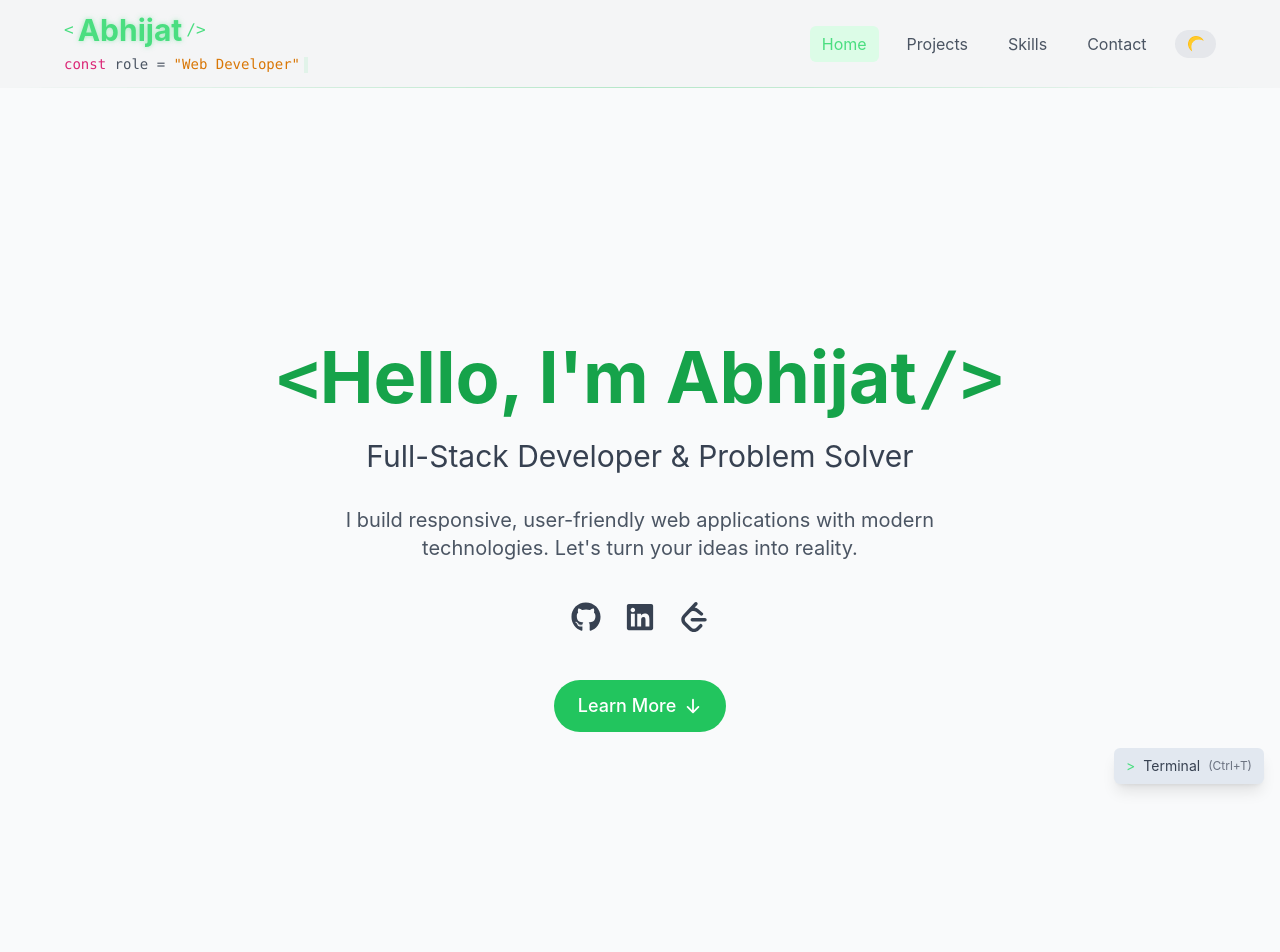
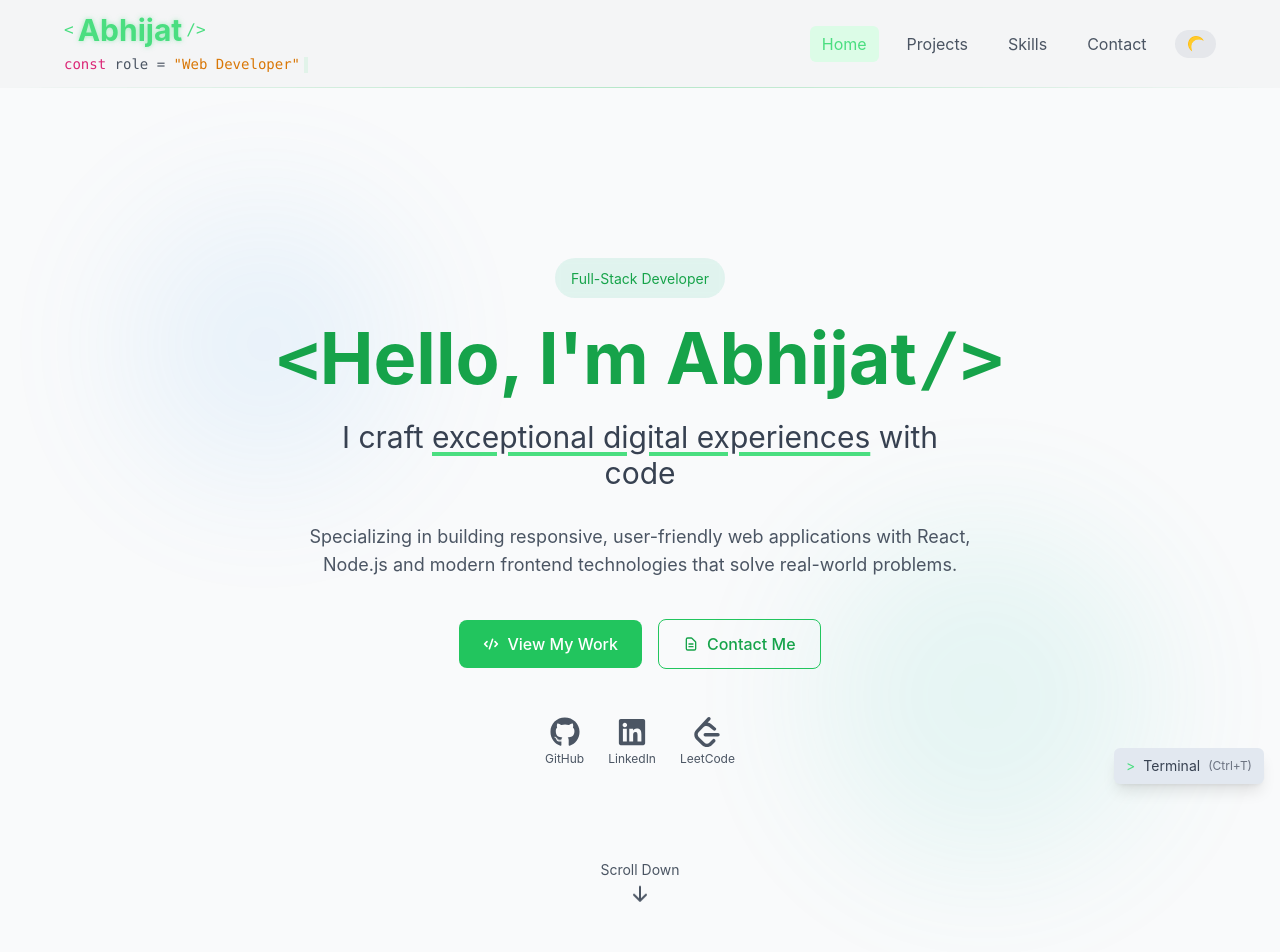
Before and after one commit to Abhijat05/My-portfolio, a React (Vite) app: page / in a window 1280 px wide. Shown: the top 952 px of the page. Built offline with nearby package versions, Linux system fonts and the light colour scheme.

Commit message:
feat: Enhance HomePage layout with improved styling, new action buttons, and social links integration

```diff
--- a/src/pages/HomePage.jsx
+++ b/src/pages/HomePage.jsx
@@ -2,9 +2,10 @@ import React from 'react';
 import { motion } from 'framer-motion';
 import AboutMe from '../components/AboutMe';
 import { useTheme } from '../context/ThemeContext';
-import { FaGithub, FaLinkedin, FaTwitter } from 'react-icons/fa';
+import { FaGithub, FaLinkedin } from 'react-icons/fa';
 import { SiLeetcode } from 'react-icons/si';
-import { HiArrowDown } from 'react-icons/hi';
+import { HiArrowDown, HiCode, HiOutlineDocumentText } from 'react-icons/hi';
+import { Link } from 'react-router-dom';
 
 const HomePage = () => {
   const { theme } = useTheme();
@@ -47,11 +48,42 @@ const HomePage = () => {
       initial="initial"
       animate="animate"
     >
-      {/* Hero Section */}
+      {/* Hero Section with improved layout */}
       <motion.div
-        className="min-h-screen flex flex-col justify-center items-center px-4"
+        className={`min-h-screen flex flex-col justify-center items-center px-4 relative ${theme === 'dark' ? 'bg-grid-pattern' : ''}`}
         variants={itemVariants}
       >
+        {/* Decorative elements */}
+        <motion.div
+          className="absolute top-20 left-10 w-32 h-32 md:w-64 md:h-64 rounded-full opacity-10 blur-3xl"
+          animate={{
+            backgroundColor: theme === 'dark' ? ['#10B981', '#3B82F6', '#10B981'] : ['#34D399', '#60A5FA', '#34D399'],
+            scale: [1, 1.1, 1],
+          }}
+          transition={{ duration: 10, repeat: Infinity }}
+        />
+
+        <motion.div
+          className="absolute bottom-20 right-10 w-40 h-40 md:w-80 md:h-80 rounded-full opacity-10 blur-3xl"
+          animate={{
+            backgroundColor: theme === 'dark' ? ['#3B82F6', '#10B981', '#3B82F6'] : ['#60A5FA', '#34D399', '#60A5FA'],
+            scale: [1, 1.1, 1],
+          }}
+          transition={{ duration: 12, repeat: Infinity }}
+        />
+
+        {/* Main content */}
+        <motion.div className="z-10 text-center">
+          <motion.div
+            className="inline-block mb-6 p-2 px-4 rounded-full bg-opacity-20 backdrop-blur-sm"
+            style={{ backgroundColor: theme === 'dark' ? 'rgba(16, 185, 129, 0.1)' : 'rgba(16, 185, 129, 0.1)' }}
+            variants={itemVariants}
+          >
+            <span className={`text-sm ${theme === 'dark' ? 'text-green-400' : 'text-green-600'}`}>
+              Full-Stack Developer
+            </span>
+          </motion.div>
+
           <motion.h1
             className={`text-5xl md:text-7xl font-bold mb-6 ${theme === 'dark' ? 'text-green-400' : 'text-green-600'}`}
             variants={itemVariants}
@@ -62,46 +94,86 @@ const HomePage = () => {
           </motion.h1>
 
           <motion.h2
-          className={`text-2xl md:text-3xl ${theme === 'dark' ? 'text-gray-300' : 'text-gray-700'} mb-8 text-center max-w-2xl`}
+            className={`text-2xl md:text-3xl ${theme === 'dark' ? 'text-gray-300' : 'text-gray-700'} mb-8 max-w-2xl mx-auto`}
             variants={itemVariants}
           >
-          Full-Stack Developer & Problem Solver
+            I craft <span className="underline decoration-green-400 decoration-4 underline-offset-4">exceptional digital experiences</span> with code
           </motion.h2>
 
           <motion.p
-          className={`text-xl ${theme === 'dark' ? 'text-gray-300' : 'text-gray-600'} max-w-2xl text-center mb-10`}
+            className={`text-lg ${theme === 'dark' ? 'text-gray-400' : 'text-gray-600'} max-w-2xl mx-auto mb-10`}
             variants={itemVariants}
           >
-          I build responsive, user-friendly web applications with modern technologies.
-          Let's turn your ideas into reality.
+            Specializing in building responsive, user-friendly web applications with React,
+            Node.js and modern frontend technologies that solve real-world problems.
           </motion.p>
 
-        {/* Social Links */}
+          {/* Action buttons */}
           <motion.div
-          className="flex space-x-6 mb-12"
+            className="flex flex-col md:flex-row justify-center items-center gap-4 mb-12"
             variants={itemVariants}
           >
-          <a href="https://github.com/yourusername" target="_blank" rel="noopener noreferrer"
-            className={`text-3xl ${theme === 'dark' ? 'text-gray-300 hover:text-green-400' : 'text-gray-700 hover:text-green-600'} transition-colors`}>
-            <FaGithub />
-          </a>
-          <a href="https://linkedin.com/in/yourusername" target="_blank" rel="noopener noreferrer"
-            className={`text-3xl ${theme === 'dark' ? 'text-gray-300 hover:text-green-400' : 'text-gray-700 hover:text-green-600'} transition-colors`}>
-            <FaLinkedin />
-          </a>
-          <a href="https://leetcode.com/yourusername" target="_blank" rel="noopener noreferrer"
-            className={`text-3xl ${theme === 'dark' ? 'text-gray-300 hover:text-green-400' : 'text-gray-700 hover:text-green-600'} transition-colors`}>
-            <SiLeetcode />
-          </a>
+            <Link to="/projects">
+              <motion.button
+                className={`px-6 py-3 rounded-lg ${theme === 'dark' ? 'bg-green-600 hover:bg-green-700' : 'bg-green-500 hover:bg-green-600'} text-white font-medium flex items-center min-w-40 justify-center`}
+                whileHover={{ scale: 1.03 }}
+                whileTap={{ scale: 0.97 }}
+              >
+                <HiCode className="mr-2" /> View My Work
+              </motion.button>
+            </Link>
+
+            <Link to="/contact">
+              <motion.button
+                className={`px-6 py-3 rounded-lg ${theme === 'dark' ? 'border border-green-600 text-green-400 hover:bg-green-900/20' : 'border border-green-500 text-green-600 hover:bg-green-50'} font-medium flex items-center min-w-40 justify-center`}
+                whileHover={{ scale: 1.03 }}
+                whileTap={{ scale: 0.97 }}
+              >
+                <HiOutlineDocumentText className="mr-2" /> Contact Me
+              </motion.button>
+            </Link>
           </motion.div>
 
-        {/* CTA Button */}
-        <motion.div variants={itemVariants}>
+          {/* Social Links with improved styling */}
+          <motion.div
+            className="flex justify-center space-x-6 mb-12"
+            variants={itemVariants}
+          >
+            {[
+              { icon: <FaGithub />, url: "https://github.com/Abhijat05", label: "GitHub" },
+              { icon: <FaLinkedin />, url: "https://linkedin.com/in/abhijat-sinha-990ab82a4", label: "LinkedIn" },
+              { icon: <SiLeetcode />, url: "https://leetcode.com/abhijat05/", label: "LeetCode" }
+            ].map((social, index) => (
+              <motion.a
+                key={index}
+                href={social.url}
+                target="_blank"
+                rel="noopener noreferrer"
+                className={`flex flex-col items-center ${theme === 'dark' ? 'text-gray-400 hover:text-green-400' : 'text-gray-600 hover:text-green-600'} transition-colors`}
+                whileHover={{ y: -3 }}
+                aria-label={social.label}
+              >
+                <span className="text-2xl md:text-3xl">{social.icon}</span>
+                <span className="text-xs mt-1">{social.label}</span>
+              </motion.a>
+            ))}
+          </motion.div>
+        </motion.div>
+
+        {/* Scroll indicator */}
+        <motion.div
+          className="absolute bottom-8 left-0 right-0 flex justify-center"
+          variants={itemVariants}
+          animate={{ y: [0, 10, 0] }}
+          transition={{ duration: 1.5, repeat: Infinity }}
+        >
           <button
             onClick={scrollToAbout}
-            className={`flex items-center px-6 py-3 rounded-full ${theme === 'dark' ? 'bg-green-600 text-white hover:bg-green-700' : 'bg-green-500 text-white hover:bg-green-600'} transition-colors font-medium text-lg`}
+            className={`flex flex-col items-center ${theme === 'dark' ? 'text-gray-400 hover:text-green-400' : 'text-gray-600 hover:text-green-600'} transition-colors`}
+            aria-label="Scroll down"
           >
-            Learn More <HiArrowDown className="ml-2" />
+            <span className="text-sm mb-1">Scroll Down</span>
+            <HiArrowDown className="text-xl animate-bounce" />
           </button>
         </motion.div>
       </motion.div>
@@ -109,10 +181,12 @@ const HomePage = () => {
       {/* About Section */}
       <motion.div
         id="about-section"
-        className="py-16"
+        className={`py-16 ${theme === 'dark' ? 'bg-black/30' : 'bg-gray-50'}`}
         variants={itemVariants}
       >
+        <div className="max-w-6xl mx-auto px-4">
           <AboutMe />
+        </div>
       </motion.div>
     </motion.div>
   );
```
Lines whose indentation alone changed are shown as unchanged.
